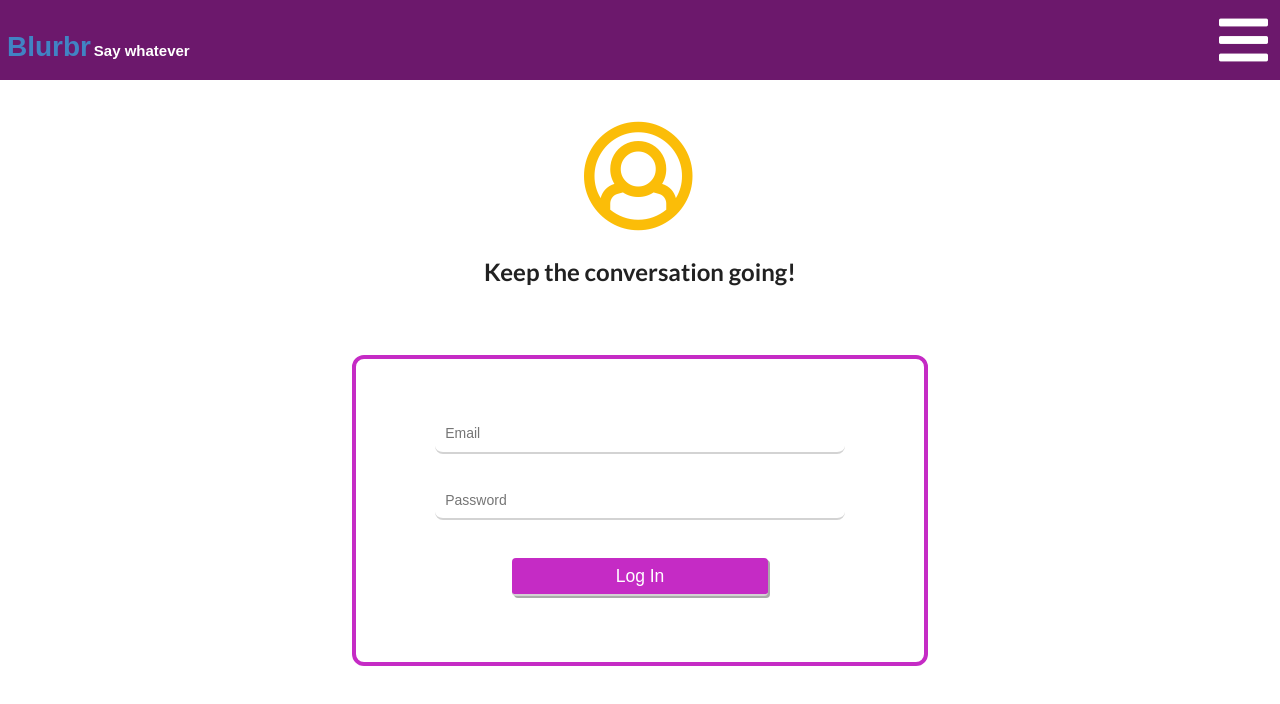
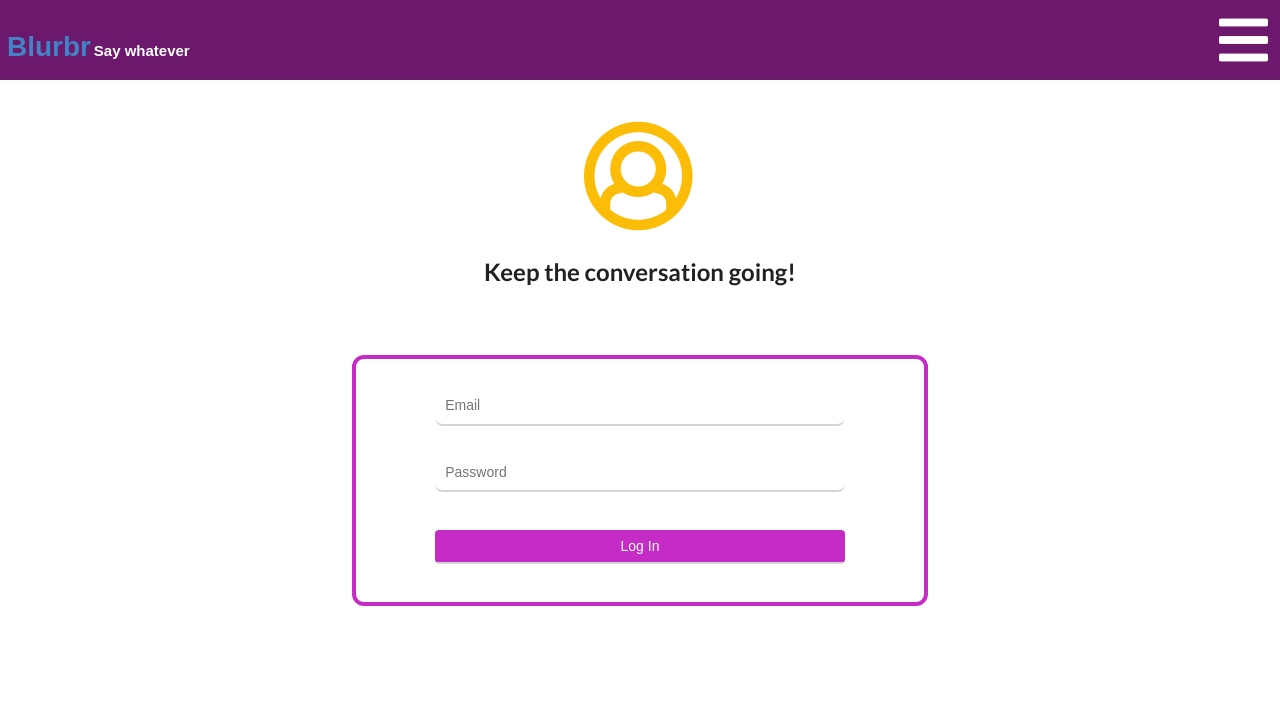
Before and after one commit to msiegrist92/blurbr_client, a Next.js app: page /login in a window 1280 px wide. Shown: the top 704 px of the page. Built offline with nearby package versions, Linux system fonts and the light colour scheme.

Commit message:
register_form.scss deleted, current forms refactored with .purple_form global - add modal pop up on user invite email sent - move modal to bottom of DOM to solve layout issue in /groups/[id]

```diff
--- a/components/forms/LoginForm.js
+++ b/components/forms/LoginForm.js
@@ -24,7 +24,7 @@ const LoginForm = ({toggle, show, session}) => {
   return (
     <div className='container'>
       <form
-        className='register_form center_cont'
+        className='purple_form center_cont'
         onSubmit={(e) => {loginUser(e, email, password)}}>
 
         <input required type='email'
--- a/components/forms/RegisterUser.js
+++ b/components/forms/RegisterUser.js
@@ -28,7 +28,7 @@ const RegisterUser = ({toggle, show}) => {
   return (
     <div className='container'>
       <form
-        className='register_form center_cont'
+        className='purple_form center_cont'
         onSubmit={(e) => {registerUser(e)}}>
 
         <input
--- a/styles/sass/globals.scss
+++ b/styles/sass/globals.scss
@@ -7,7 +7,6 @@
 @import './me_form_cont.scss';
 @import './create_topic_form.scss';
 @import './modal.scss';
-@import './register_form.scss';
 @import './thread.scss';
 @import './post_form.scss';
 @import './nav.scss';
@@ -263,11 +262,15 @@ form {
   margin-top: 5%;
   display: grid;
   grid-template-columns: 1fr;
-  grid-template-rows: repeat(4, auto);
+  grid-template-rows: auto;
   grid-gap: 2em;
   border: 4px solid #C52BC5;
   border-radius: 12px;
   padding: 2em;
+
+  input {
+    width: 80%;
+  }
 }
 
 hr {
--- a/styles/sass/register_form.scss
+++ /dev/null
@@ -1,24 +0,0 @@
-.register_form {
-  width: 60%;
-  margin-top: 5%;
-  display: grid;
-  grid-template-columns: 1fr;
-  grid-template-rows: repeat(4, auto);
-  grid-gap: 2em;
-  border: 4px solid #C52BC5;
-  border-radius: 12px;
-  padding: 2em;
-  padding-top: 4em;
-
-  input {
-    width: 80%;
-  }
-
-  input[type=submit]{
-    font-size: 1.25em;
-    width: 50%;
-    box-shadow: 2px 2px darkgrey;
-  }
-
-
-}
--- a/styles/sass/search_form.scss
+++ b/styles/sass/search_form.scss
@@ -3,6 +3,11 @@
   input[type=text]{
     width: 80%;
     justify-self: center;
+  }
+
+  p {
+    width: 90%;
+    margin: 0 auto;
   }
 
   select {
```
Also changed, not shown: components/user/UserInviteListItem.js (+18 -1 lines), pages/groups/[id].js (+7 -6 lines), pages/mytopics.js (+1 -14 lines).
